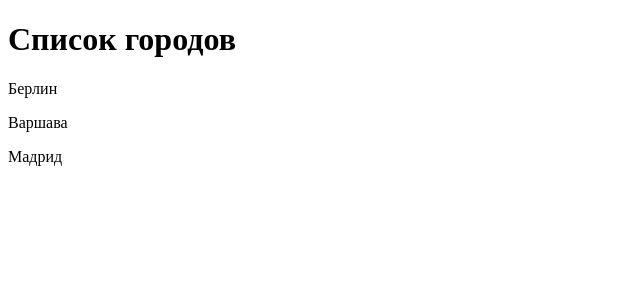
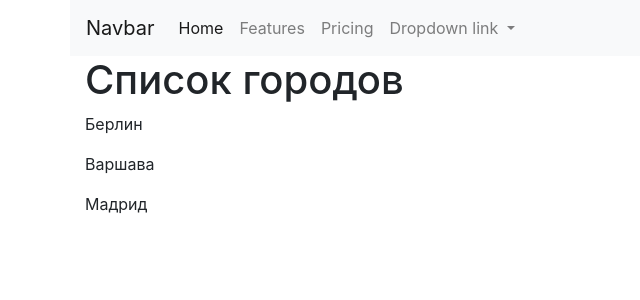
Before and after one commit to PancirDev/courseDjangoFR, a Django app: page /cities/ in a window 1280 px wide. Shown: the top 300 px of the page, without its empty margins (0-640 px from the left). Run offline with Django 3.2, Linux system fonts and the light colour scheme; data comes from the database, SQL or seed files in the repository.

Commit message:
Cities list with styles

```diff
--- a/templates/base.html
+++ b/templates/base.html
@@ -1,10 +1,58 @@
-<!DOCTYPE html>
+<!doctype html>
 <html lang="en">
-<head>
-    <meta charset="UTF-8">
+  <head>
+    <!-- Required meta tags -->
+    <meta charset="utf-8">
+    <meta name="viewport" content="width=device-width, initial-scale=1, shrink-to-fit=no">
+
+    <!-- Bootstrap CSS -->
+    <link rel="stylesheet" href="https://cdn.jsdelivr.net/npm/bootstrap@4.5.3/dist/css/bootstrap.min.css" integrity="sha384-TX8t27EcRE3e/ihU7zmQxVncDAy5uIKz4rEkgIXeMed4M0jlfIDPvg6uqKI2xXr2" crossorigin="anonymous">
+
     <title> {% block title %}{% endblock %}</title>
-</head>
-<body>
-{% block content %}{% endblock %}
-</body>
+  </head>
+  <body>
+    <nav class="navbar navbar-expand-lg navbar-light bg-light container">
+      <a class="navbar-brand" href="#">Navbar</a>
+      <button class="navbar-toggler" type="button" data-toggle="collapse" data-target="#navbarNavDropdown" aria-controls="navbarNavDropdown" aria-expanded="false" aria-label="Toggle navigation">
+        <span class="navbar-toggler-icon"></span>
+      </button>
+      <div class="collapse navbar-collapse" id="navbarNavDropdown">
+        <ul class="navbar-nav">
+          <li class="nav-item active">
+            <a class="nav-link" href="#">Home <span class="sr-only">(current)</span></a>
+          </li>
+          <li class="nav-item">
+            <a class="nav-link" href="#">Features</a>
+          </li>
+          <li class="nav-item">
+            <a class="nav-link" href="#">Pricing</a>
+          </li>
+          <li class="nav-item dropdown">
+            <a class="nav-link dropdown-toggle" href="#" id="navbarDropdownMenuLink" role="button" data-toggle="dropdown" aria-haspopup="true" aria-expanded="false">
+              Dropdown link
+            </a>
+            <div class="dropdown-menu" aria-labelledby="navbarDropdownMenuLink">
+              <a class="dropdown-item" href="#">Action</a>
+              <a class="dropdown-item" href="#">Another action</a>
+              <a class="dropdown-item" href="#">Something else here</a>
+            </div>
+          </li>
+        </ul>
+      </div>
+    </nav>
+    <div class="container">
+        {% block content %}{% endblock %}
+    </div>
+    <!-- Optional JavaScript; choose one of the two! -->
+
+    <!-- Option 1: jQuery and Bootstrap Bundle (includes Popper) -->
+    <script src="https://code.jquery.com/jquery-3.5.1.slim.min.js" integrity="sha384-DfXdz2htPH0lsSSs5nCTpuj/zy4C+OGpamoFVy38MVBnE+IbbVYUew+OrCXaRkfj" crossorigin="anonymous"></script>
+    <script src="https://cdn.jsdelivr.net/npm/bootstrap@4.5.3/dist/js/bootstrap.bundle.min.js" integrity="sha384-ho+j7jyWK8fNQe+A12Hb8AhRq26LrZ/JpcUGGOn+Y7RsweNrtN/tE3MoK7ZeZDyx" crossorigin="anonymous"></script>
+
+    <!-- Option 2: jQuery, Popper.js, and Bootstrap JS
+    <script src="https://code.jquery.com/jquery-3.5.1.slim.min.js" integrity="sha384-DfXdz2htPH0lsSSs5nCTpuj/zy4C+OGpamoFVy38MVBnE+IbbVYUew+OrCXaRkfj" crossorigin="anonymous"></script>
+    <script src="https://cdn.jsdelivr.net/npm/popper.js@1.16.1/dist/umd/popper.min.js" integrity="sha384-9/reFTGAW83EW2RDu2S0VKaIzap3H66lZH81PoYlFhbGU+6BZp6G7niu735Sk7lN" crossorigin="anonymous"></script>
+    <script src="https://cdn.jsdelivr.net/npm/bootstrap@4.5.3/dist/js/bootstrap.min.js" integrity="sha384-w1Q4orYjBQndcko6MimVbzY0tgp4pWB4lZ7lr30WKz0vr/aWKhXdBNmNb5D92v7s" crossorigin="anonymous"></script>
+    -->
+  </body>
 </html>
--- a/train/views.py
+++ b/train/views.py
@@ -7,5 +7,5 @@ def home(request):
 
 
 def about(request):
-    abouttext = 'Text about us..'
+    abouttext = 'Text about us.. v City'
     return render(request, 'about.html', {'abouttext': abouttext})
```
